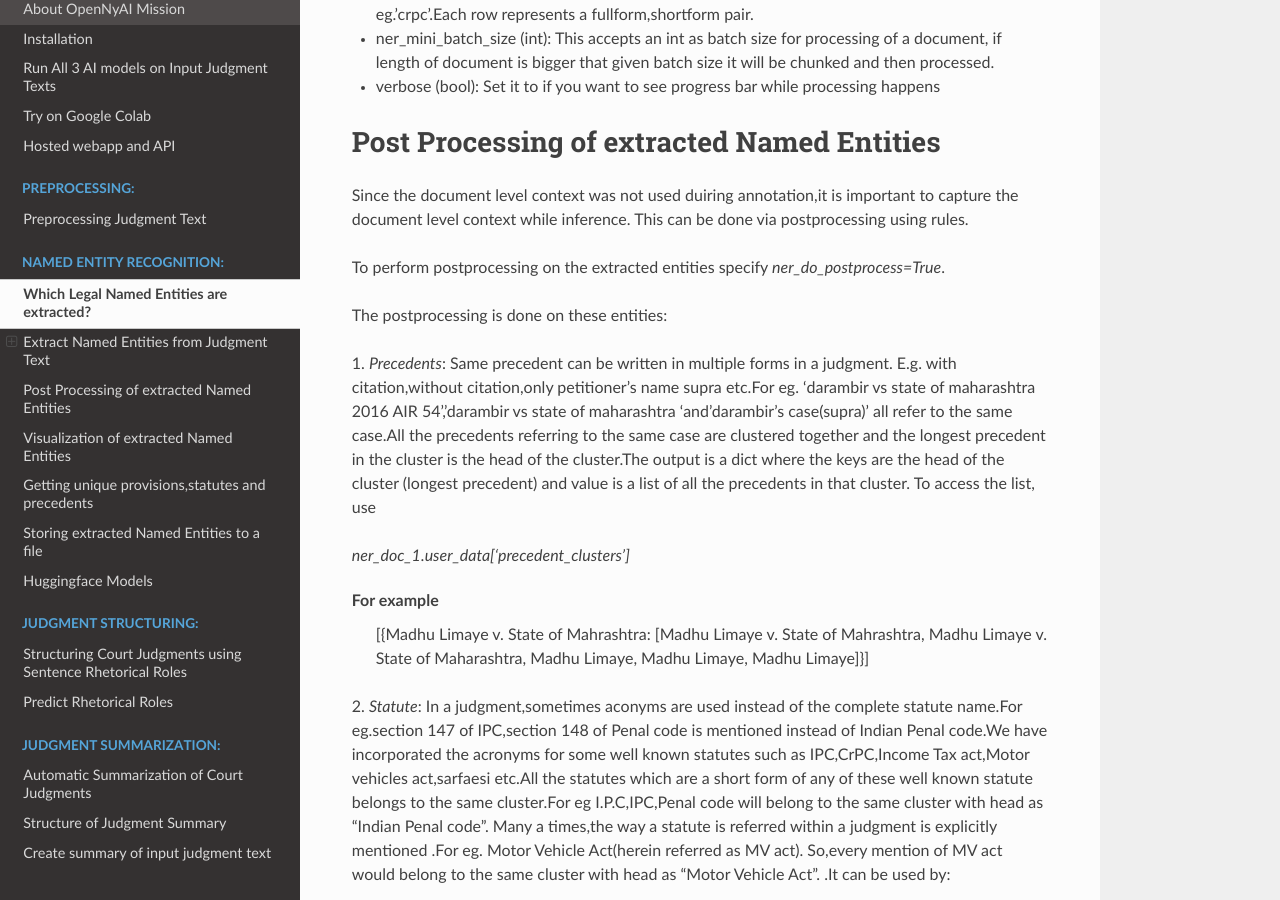
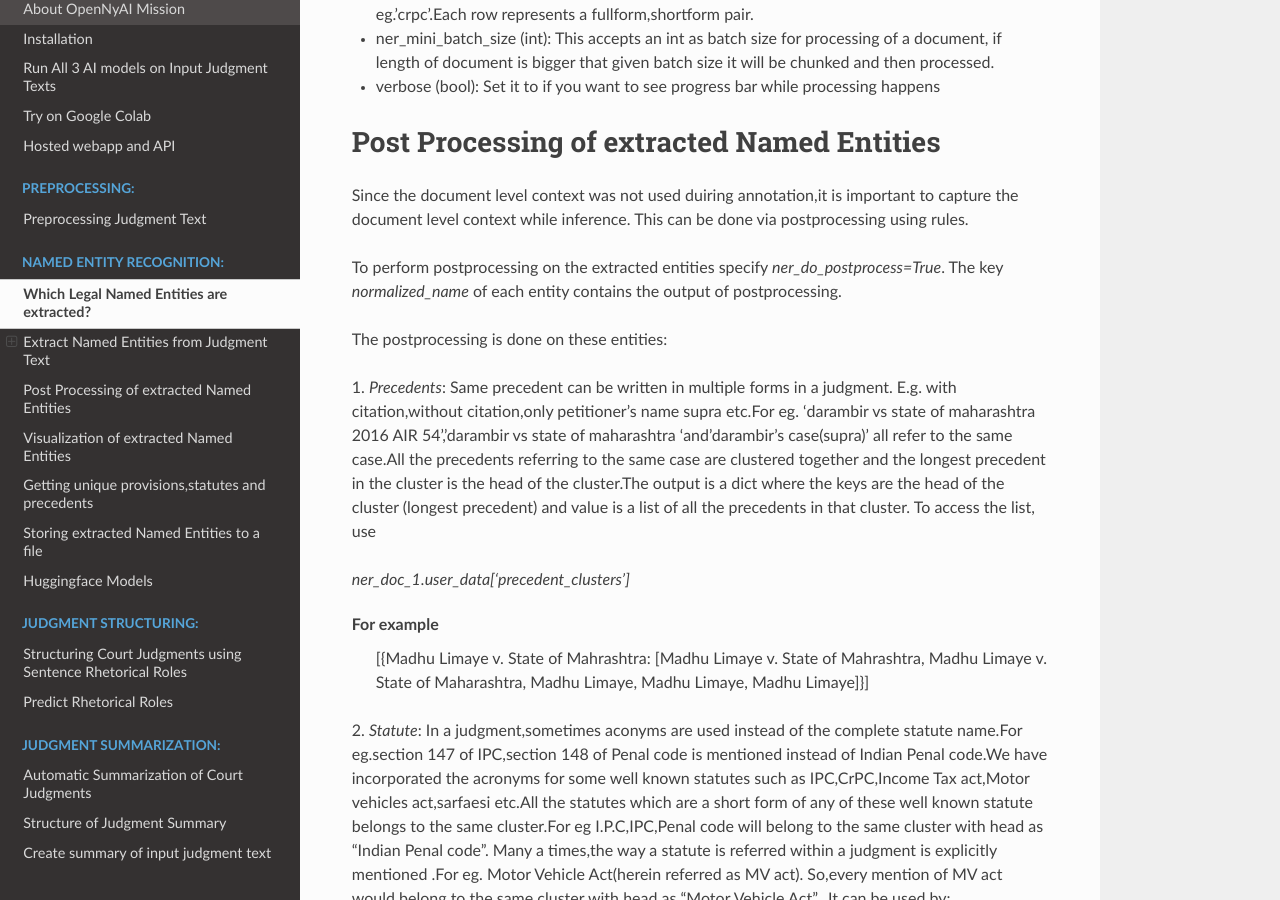
Before and after one commit to OpenNyAI/Opennyai, a Sphinx documentation site: the page built from docs/source/ner/legal_named_entities.rst, in a window 1280 px wide and 900 px high, scrolled down 2792 px. Built offline with Sphinx 7.4.7 and the Read the Docs theme 2.0.0, drawn with Linux system fonts in a browser that asks for light colours.

Commit message:
updated documentation of post processing

```diff
--- a/docs/source/ner/legal_named_entities.rst
+++ b/docs/source/ner/legal_named_entities.rst
@@ -91,7 +91,7 @@ Post Processing of extracted Named Entities
 ======================
 Since the document level context was not used duiring annotation,it is important to capture the document level context while inference. This can be done via postprocessing using rules.
 
-To perform postprocessing on the extracted entities specify `ner_do_postprocess=True`.
+To perform postprocessing on the extracted entities specify `ner_do_postprocess=True`. The key `normalized_name` of each entity contains the output of postprocessing.
 
 The postprocessing is done on these entities:
 
```
